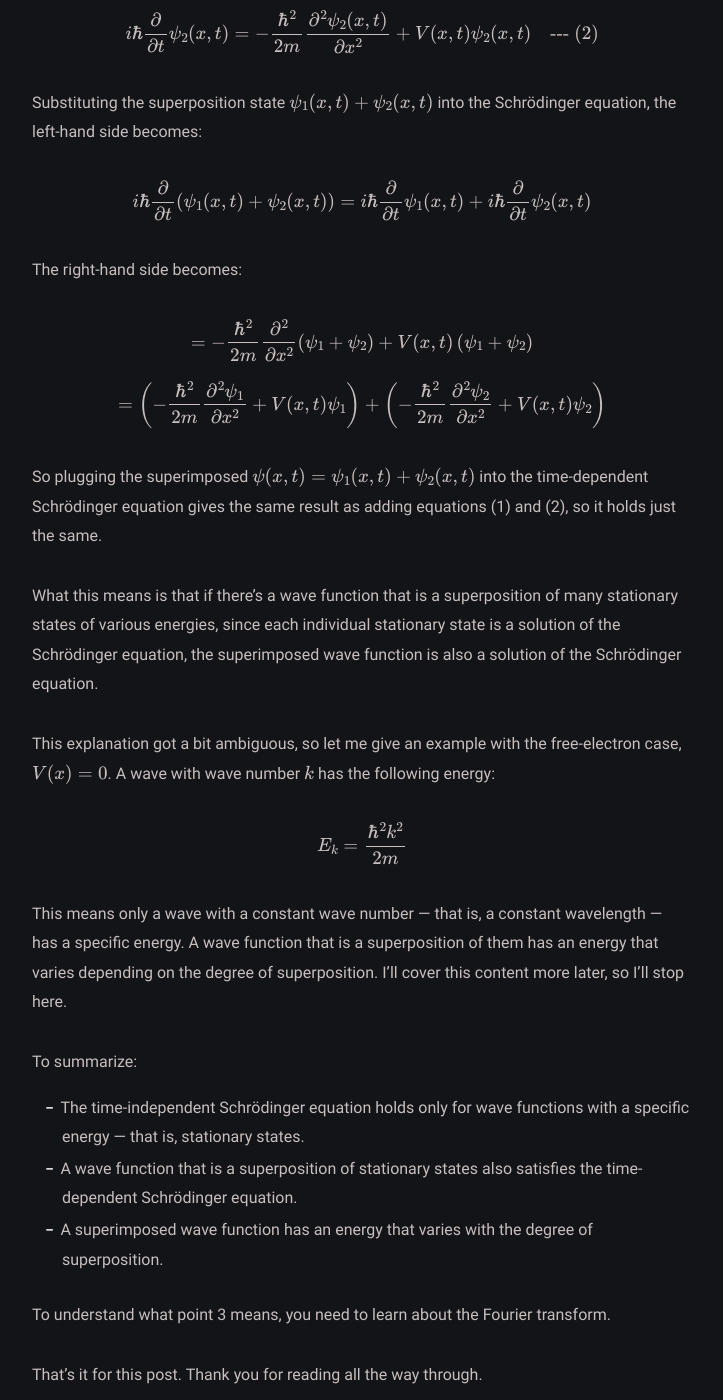
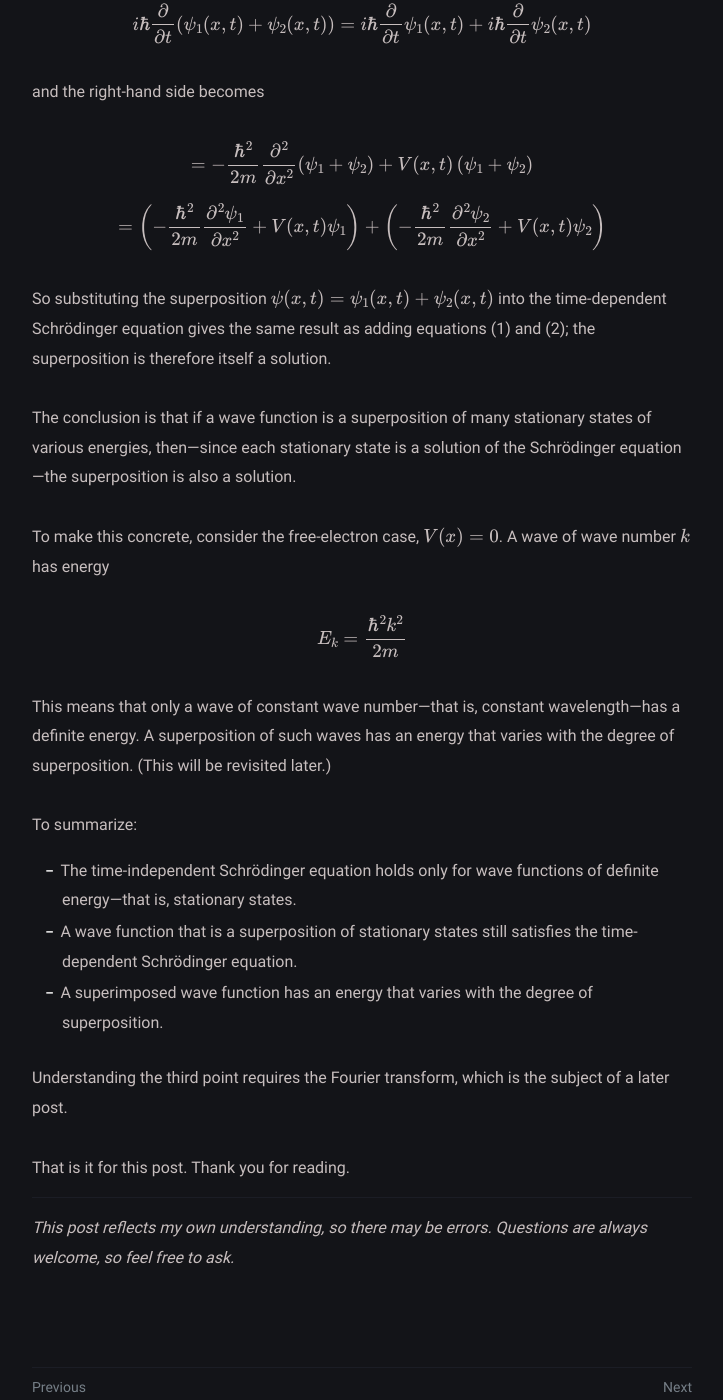
Before and after one commit to Oasisforhaanee/Oasisforhaanee.github.io, a Jekyll site: the page built from _posts/2026-07-21-stationary-state.md, in a window 1280 px wide and 1400 px high, scrolled down 2451 px. Shown: the whole window, without its empty margins (278-1001 px from the left). Built offline with Jekyll 4.4.1, drawn with Linux system fonts in a browser that asks for light colours; comment, search, counter and statistics services are not loaded; some of the changed text lies outside the part shown.

Commit message:
Rewrite post: 2026-07-21-stationary-state

```diff
--- a/_posts/2026-07-21-stationary-state.md
+++ b/_posts/2026-07-21-stationary-state.md
@@ -8,16 +8,18 @@
 canonicalURL: "https://blog.naver.com/kkul20235/224353189556"
 usemathjax: true
 comments: true
+
 ---
 
 Reading the post below first will help your understanding:
-["The Schrödinger Equation (Time-Independent & Time-Dependent)"](https://oasisforhaanee.github.io/schrodinger-equation/).
 
-We previously said that a wave function that changes with time can be expressed as the following:
+["The Schrödinger Equation (Time-Independent & Time-Dependent)"](https://oasisforhaanee.github.io/schrodinger-equation/)
+
+Previously we said that a time-dependent wave function can be written as
 
 $$\Psi (x,t)=\psi (x)\phi (t)$$
 
-And we explained that this produces a time part and a space part each with a specific energy $E$.
+and that this produces a time part and a space part, each with a specific energy $E$.
 
 **Time part →**
 
@@ -27,19 +29,17 @@
 
 $$-\frac{\hbar ^2}{2m}\frac{d^2\psi (x)}{dx^2}+V(x)\psi (x)=E\psi (x)$$
 
-But this equation doesn't hold for every wave function the way the time-dependent Schrödinger equation does. Let's go back to the time-dependent Schrödinger equation.
+But this equation does not hold for every wave function the way the time-dependent Schrödinger equation does. Let us return to the time-dependent Schrödinger equation.
 
 $$i\hbar \frac{\partial \psi (x,t)}{\partial t}=-\frac{\hbar ^2}{2m}\frac{\partial ^2\psi (x,t)}{\partial x^2}+V(x,t)\psi (x,t)$$
 
-This is the time-dependent Schrödinger equation, and it holds for *any* wave function. Just as we said the Schrödinger equation is like $F=ma$, the equation of motion applied to waves, this equation holds for all waves.
+This equation holds for *any* wave function. Just as the Schrödinger equation is the analogue of $F=ma$ for waves, this equation applies to all waves.
 
-And when we derived the time-independent Schrödinger equation from this equation, we made one important assumption.
-
-Namely,
+In deriving the time-independent Schrödinger equation from it, we made one important assumption:
 
 $$\Psi (x,t)=\psi (x)\phi (t)$$
 
-— the assumption that the wave function can be split into a time part and a space part multiplied together. And when we assumed this, we got the equation for a wave function with a specific energy:
+—the assumption that the wave function separates into a product of a time part and a space part. With this assumption, we obtained the equation for a wave function of definite energy:
 
 $$i\hbar \frac{1}{\phi (t)}\frac{d\phi (t)}{dt}=\frac{1}{\psi (x)}\left[-\frac{\hbar ^2}{2m}\frac{d^2\psi (x)}{dx^2}+V(x)\psi (x)\right]=E$$
 
@@ -47,52 +47,54 @@
 
 $$\phi (t)=e^{-iEt/\hbar }$$
 
-So for example, what if we have a wave function $\psi_1$ with energy $E_1$ and a wave function $\psi_2$ with energy $E_2$? With $E_1<E_2$, the wave functions would be:
+Consider, then, a wave function $\psi_1$ of energy $E_1$ and a wave function $\psi_2$ of energy $E_2$, with $E_1<E_2$. They are
 
 $$\Psi _1(x,t)=\psi _1(x)\cdot e^{-iE_1t/\hbar }$$
 
 $$\Psi _2(x,t)=\psi _2(x)\cdot e^{-iE_2t/\hbar }$$
 
-For a wave function that is a superposition of these, we can no longer use separation of variables.
+For a wave function that is a superposition of these, separation of variables no longer applies:
 
 $$\Psi (x,t)=\psi _1(x)e^{-iE_1t/\hbar }+\psi _2(x)e^{-iE_2t/\hbar }\quad \to \quad \Psi (x,t)\ne \psi (x)\phi (t)$$
 
-In other words, separation of variables works only for wave functions with a *specific* energy, and its result — the time-independent Schrödinger equation — holds only for wave functions with a specific energy. We call this wave function with a specific energy a wave function in a **stationary state**.
+In other words, separation of variables works only for wave functions of *definite* energy, and its result—the time-independent Schrödinger equation—holds only for wave functions of definite energy. Such a wave function is said to describe a **stationary state**.
 
-So how is it that the time-dependent Schrödinger equation holds for *all* wave functions? It's because the time-dependent Schrödinger equation is a *linear* equation. Let's suppose $\psi_1(x,t)$ and $\psi_2(x,t)$ each satisfy the Schrödinger equation.
+How, then, does the time-dependent Schrödinger equation hold for *all* wave functions? Because it is a *linear* equation. Suppose $\psi_1(x,t)$ and $\psi_2(x,t)$ each satisfy the Schrödinger equation.
 
 $$i\hbar \frac{\partial }{\partial t}\psi _1(x,t)=-\frac{\hbar ^2}{2m}\frac{\partial ^2\psi _1(x,t)}{\partial x^2}+V(x,t)\psi _1(x,t)\quad \text{--- (1)}$$
 
 $$i\hbar \frac{\partial }{\partial t}\psi _2(x,t)=-\frac{\hbar ^2}{2m}\frac{\partial ^2\psi _2(x,t)}{\partial x^2}+V(x,t)\psi _2(x,t)\quad \text{--- (2)}$$
 
-Substituting the superposition state $\psi_1(x,t)+\psi_2(x,t)$ into the Schrödinger equation, the left-hand side becomes:
+Substituting the superposition $\psi_1(x,t)+\psi_2(x,t)$ into the Schrödinger equation, the left-hand side becomes
 
 $$i\hbar \frac{\partial }{\partial t}\left(\psi _1(x,t)+\psi _2(x,t)\right)=i\hbar \frac{\partial }{\partial t}\psi _1(x,t)+i\hbar \frac{\partial }{\partial t}\psi _2(x,t)$$
 
-The right-hand side becomes:
+and the right-hand side becomes
 
 $$=-\frac{\hbar ^2}{2m}\frac{\partial ^2}{\partial x^2}\left(\psi _1+\psi _2\right)+V(x,t)\left(\psi _1+\psi _2\right)$$
 
 $$=\left(-\frac{\hbar ^2}{2m}\frac{\partial ^2\psi _1}{\partial x^2}+V(x,t)\psi _1\right)+\left(-\frac{\hbar ^2}{2m}\frac{\partial ^2\psi _2}{\partial x^2}+V(x,t)\psi _2\right)$$
 
-So plugging the superimposed $\psi(x,t)=\psi_1(x,t)+\psi_2(x,t)$ into the time-dependent Schrödinger equation gives the same result as adding equations (1) and (2), so it holds just the same.
+So substituting the superposition $\psi(x,t)=\psi_1(x,t)+\psi_2(x,t)$ into the time-dependent Schrödinger equation gives the same result as adding equations (1) and (2); the superposition is therefore itself a solution.
 
-What this means is that if there's a wave function that is a superposition of many stationary states of various energies, since each individual stationary state is a solution of the Schrödinger equation, the superimposed wave function is also a solution of the Schrödinger equation.
+The conclusion is that if a wave function is a superposition of many stationary states of various energies, then—since each stationary state is a solution of the Schrödinger equation—the superposition is also a solution.
 
-This explanation got a bit ambiguous, so let me give an example with the free-electron case, $V(x)=0$. A wave with wave number $k$ has the following energy:
+To make this concrete, consider the free-electron case, $V(x)=0$. A wave of wave number $k$ has energy
 
 $$E_k=\frac{\hbar ^2k^2}{2m}$$
 
-This means only a wave with a constant wave number — that is, a constant wavelength — has a specific energy. A wave function that is a superposition of them has an energy that varies depending on the degree of superposition. I'll cover this content more later, so I'll stop here.
+This means that only a wave of constant wave number—that is, constant wavelength—has a definite energy. A superposition of such waves has an energy that varies with the degree of superposition. (This will be revisited later.)
 
 To summarize:
 
-- The time-independent Schrödinger equation holds only for wave functions with a specific energy — that is, stationary states.
-- A wave function that is a superposition of stationary states also satisfies the time-dependent Schrödinger equation.
+- The time-independent Schrödinger equation holds only for wave functions of definite energy—that is, stationary states.
+- A wave function that is a superposition of stationary states still satisfies the time-dependent Schrödinger equation.
 - A superimposed wave function has an energy that varies with the degree of superposition.
 
-To understand what point 3 means, you need to learn about the Fourier transform.
+Understanding the third point requires the Fourier transform, which is the subject of a later post.
 
-That's it for this post. Thank you for reading all the way through.
+That is it for this post. Thank you for reading.
+
+---
 
 *This post reflects my own understanding, so there may be errors. Questions are always welcome, so feel free to ask.*
```
